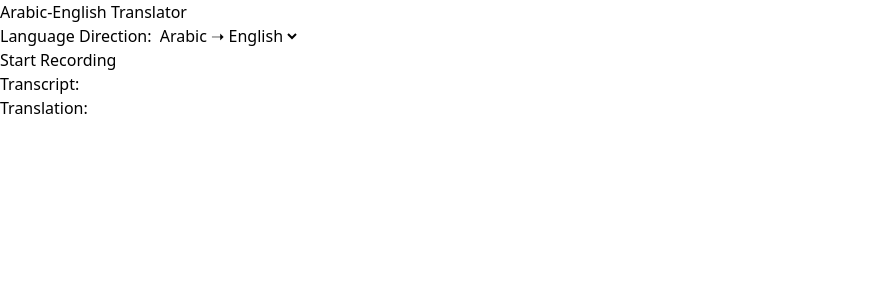
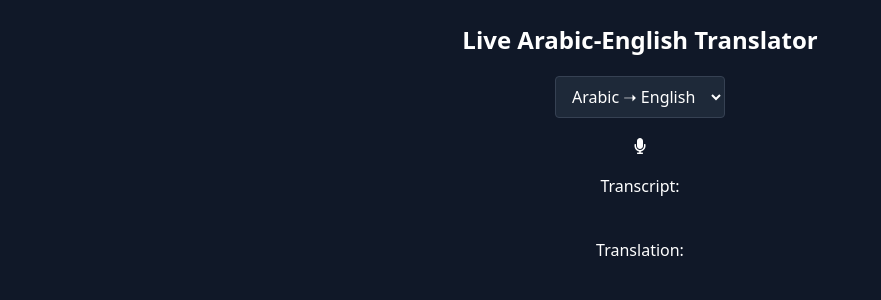
Before and after one commit to abmu/arabic-english-transcriber, a React (Vite) app in the folder frontend/: page / in a window 1280 px wide. Shown: the top 300 px of the page, without its empty margins (0-881 px from the left). Built offline with nearby package versions, Linux system fonts and the light colour scheme; no server answers.

Commit message:
Added icons and initial styling

```diff
--- a/frontend/package.json
+++ b/frontend/package.json
@@ -13,6 +13,7 @@
     "@tailwindcss/vite": "^4.1.11",
     "react": "^19.1.0",
     "react-dom": "^19.1.0",
+    "react-icons": "^5.5.0",
     "recordrtc": "^5.6.2",
     "tailwindcss": "^4.1.11"
   },
--- a/frontend/src/App.tsx
+++ b/frontend/src/App.tsx
@@ -1,6 +1,7 @@
 import React, { useEffect, useRef, useState } from 'react';
 import RecordRTC, { StereoAudioRecorder } from 'recordrtc';
 import { AUDIO_SETTINGS } from './config';
+import { FaMicrophone, FaStop } from 'react-icons/fa';
 
 function App() {
   const [isRecording, setIsRecording] = useState(false);
@@ -130,19 +131,18 @@ function App() {
   }
 
   return (
-    <div>
-      <h1>Arabic-English Translator</h1>
+    <div className='flex flex-col items-center gap-5 min-h-screen bg-gray-900 text-white p-6'>
+      <h1 className='text-2xl font-bold'>Live Arabic-English Translator</h1>
       <div>
         <label>
-          Language Direction:{' '}
-          <select onChange={handleLanguageDirectionChange} disabled={isRecording}>
-            <option value="ar-en">Arabic ➝ English</option>
-            <option value="en-ar">English ➝ Arabic</option>
+          <select onChange={handleLanguageDirectionChange} disabled={isRecording} className='bg-gray-800 text-white border border-gray-700 rounded px-3 py-2 focus:outline-none focus:ring-2 focus:ring-blue-500 disabled:opacity-50'>
+            <option value='ar-en'>Arabic ➝ English</option>
+            <option value='en-ar'>English ➝ Arabic</option>
           </select>
         </label>
       </div>
       <button onClick={isRecording ? stopRecording : startRecording}>
-        {isRecording ? 'Stop Recording' : 'Start Recording'}
+        {isRecording ? <FaStop /> : <FaMicrophone />}
       </button>
       <h2>Transcript:</h2>
       <p>
```
Also changed, not shown: 1 other file (tests, documents, lock files or other folders).
